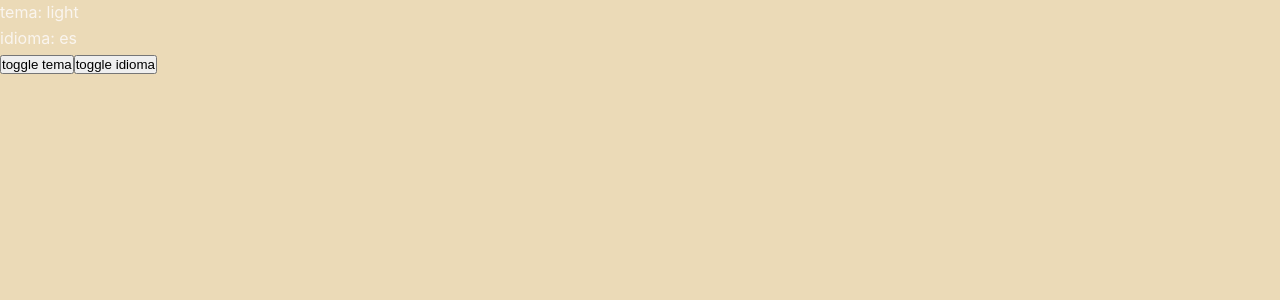
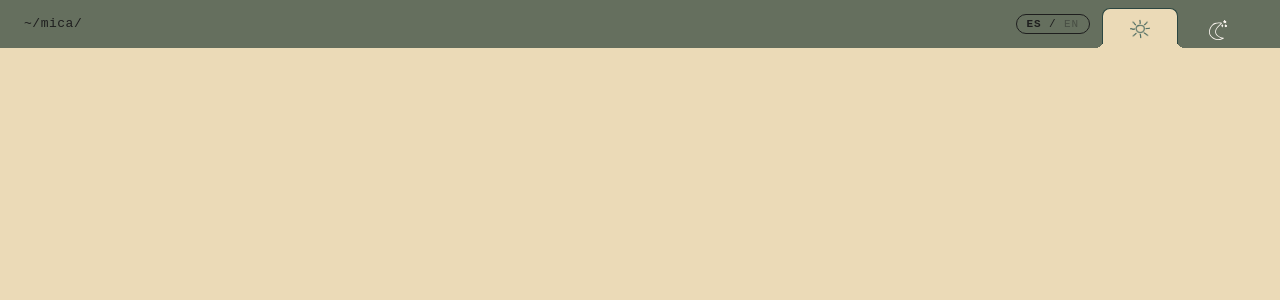
Before and after one commit to micasaul/mica-portfolio, a React (Vite) app: page / in a window 1280 px wide. Shown: the top 300 px of the page. Built offline with nearby package versions, Linux system fonts and the light colour scheme.

Commit message:
Layout de header para toggles de idioma y tema

```diff
--- a/src/App.jsx
+++ b/src/App.jsx
@@ -1,5 +1,6 @@
 import { useTheme } from './hooks/useTheme'
 import { useLang } from './hooks/useLang'
+import { Header } from './components/Layout/Header'
 
 function App() {
   const { theme, toggleTheme } = useTheme()
@@ -7,10 +8,12 @@ function App() {
 
   return (
     <div>
-      <p>tema: {theme}</p>
-      <p>idioma: {lang}</p>
-      <button onClick={toggleTheme}>toggle tema</button>
-      <button onClick={toggleLang}>toggle idioma</button>
+      <Header
+        theme={theme}
+        toggleTheme={toggleTheme}
+        lang={lang}
+        toggleLang={toggleLang}
+      />
     </div>
   )
 }
--- a/src/components/layout/Header.jsx
+++ b/src/components/layout/Header.jsx
@@ -0,0 +1,37 @@
+import Sol from '../../assets/icons/sol.svg?react'
+import Luna from '../../assets/icons/luna.svg?react'
+import styles from './Header.module.css'
+
+export function Header({ theme, toggleTheme, lang, toggleLang }) {
+  return (
+    <header className={styles.header}>
+      <span className={styles.folderName}>~/mica/</span>
+
+      <div className={styles.right}>
+        <button className={styles.langToggle} onClick={toggleLang}>
+          <span className={lang === 'es' ? styles.langActive : styles.langInactive}>ES</span>
+          {' / '}
+          <span className={lang === 'en' ? styles.langActive : styles.langInactive}>EN</span>
+        </button>
+
+        <div className={styles.tabs}>
+          <button
+            className={`${styles.tab} ${styles.tabSol} ${theme === 'light' ? styles.tabActive : ''}`}
+            onClick={() => theme !== 'light' && toggleTheme()}
+            aria-label="Modo claro"
+          >
+            <Sol style={{ width: 20, height: 20 }} />
+          </button>
+
+          <button
+            className={`${styles.tab} ${styles.tabLuna} ${theme === 'dark' ? styles.tabActive : ''}`}
+            onClick={() => theme !== 'dark' && toggleTheme()}
+            aria-label="Modo oscuro"
+          >
+            <Luna style={{ width: 20, height: 20 }} />
+          </button>
+        </div>
+      </div>
+    </header>
+  )
+}
--- a/src/components/layout/Header.module.css
+++ b/src/components/layout/Header.module.css
@@ -0,0 +1,113 @@
+.header {
+  position: fixed;
+  top: 0;
+  left: 0;
+  right: 0;
+  z-index: 100;
+  background: var(--color-header-bg);
+  display: flex;
+  align-items: center;
+  justify-content: space-between;
+  padding: 0 1.5rem;
+  height: 48px;
+}
+
+.folderName {
+  font-family: var(--font-mono);
+  font-size: 13px;
+  color: var(--color-header-text);
+  letter-spacing: 0.04em;
+}
+
+.right {
+  display: flex;
+  align-items: flex-end;
+  gap: 12px;
+  height: 100%;
+}
+
+.langToggle {
+  font-family: var(--font-mono);
+  font-size: 11px;
+  color: var(--color-header-text);
+  letter-spacing: 0.08em;
+  cursor: pointer;
+  background: none;
+  border: 1px solid var(--color-header-text);
+  border-radius: 20px;
+  padding: 3px 10px;
+  align-self: center;
+  transition: opacity 0.2s;
+}
+
+.langToggle:hover { opacity: 0.7; }
+
+.langActive {
+  font-weight: 600;
+}
+
+.langInactive {
+  opacity: 0.4;
+}
+
+.tabs {
+  display: flex;
+  align-items: flex-end;
+  gap: 2px;
+  height: 100%;
+}
+
+.tab {
+  position: relative;
+  padding: 0 27px;
+  height: 38px;
+  display: flex;
+  align-items: center;
+  justify-content: center;
+  font-size: 14px;
+  cursor: pointer;
+  border-radius: 8px 8px 0 0;
+  border: 0.5px solid transparent;
+  border-bottom: none;
+  margin-bottom: 0;
+  background: none;
+  transition: opacity 0.2s;
+}
+
+.tab:hover { opacity: 0.8; }
+
+.tabSol { color: var(--color-primary); }
+.tabLuna { color: var(--color-beige); }
+
+.tabActive {
+  height: 40px;
+  border-color: var(--color-border);
+}
+
+.tabSol.tabActive {
+  background: var(--color-bg);
+}
+
+.tabLuna.tabActive {
+  background: var(--color-bg);
+}
+
+.tabActive::before,
+.tabActive::after {
+  content: '';
+  position: absolute;
+  bottom: 0;
+  width: 10px;
+  height: 10px;
+  pointer-events: none;
+}
+
+.tabActive::before {
+  right: -8px;
+  background: radial-gradient(circle at top right, transparent 70%, var(--color-bg) 70%);
+}
+
+.tabActive::after {
+  left: -8px;
+  background: radial-gradient(circle at top left, transparent 70%, var(--color-bg) 70%);
+}
```
